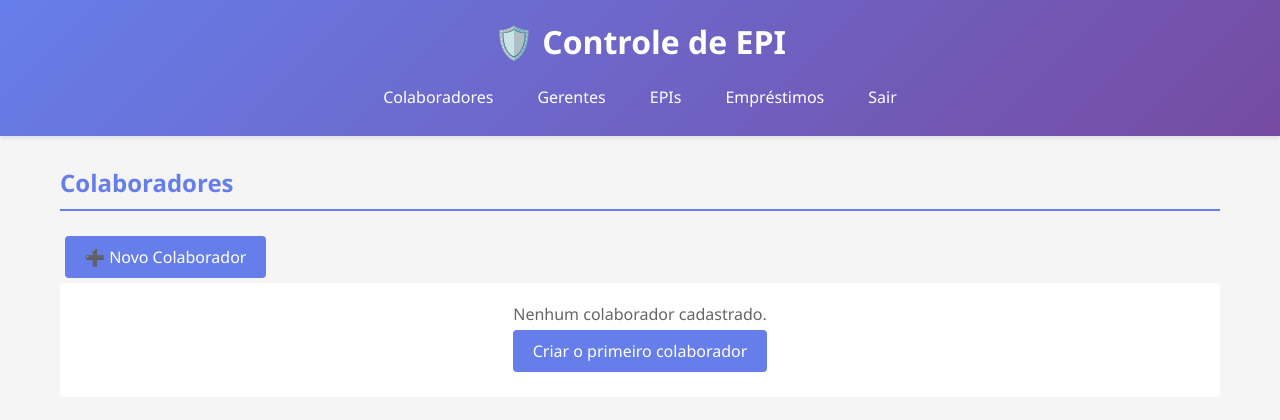
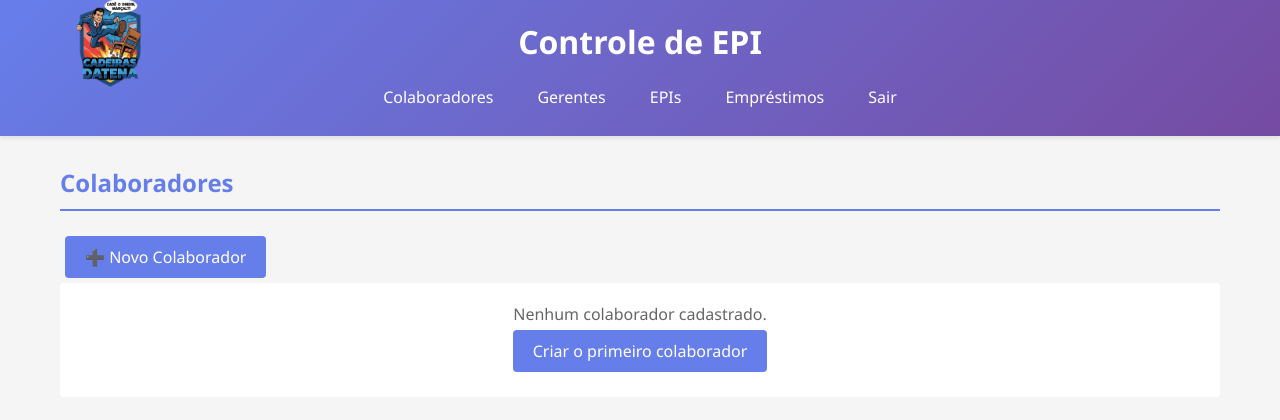
Before and after one commit to danielschia/controle_epi, a Django app: page /epi_admin/colaboradores/ in a window 1280 px wide. Shown: the top 420 px of the page. Run offline with Django 5.2, Linux system fonts and the light colour scheme; a user stored in the database is signed in; data that the repository does not hold is empty.

Commit message:
adicionar logo

```diff
--- a/epi_admin/static/epi_admin/css/styles.css
+++ b/epi_admin/static/epi_admin/css/styles.css
@@ -16,9 +16,30 @@ header {
     box-shadow: 0 2px 4px rgba(0,0,0,0.1);
     margin-bottom: 30px;
 }
+.header-content {
+    max-width: 1200px;
+    margin: 0 auto;
+    padding: 0 20px;
+    position: relative;
+}
+.logo-section {
+    display: flex;
+    align-items: center;
+    gap: 20px;
+    margin-bottom: 15px;
+    justify-content: center;
+    position: relative;
+}
+img.logo {
+    height: 100px;
+    width: auto;
+    max-height: 100px;
+    object-fit: contain;
+    position: absolute;
+    left: 0;
+}
 header h1 {
-    text-align: center;
-    margin-bottom: 15px;
+    margin: 0;
 }
 header h1 a {
     color: white;
--- a/epi_admin/templates/epi_admin/base.html
+++ b/epi_admin/templates/epi_admin/base.html
@@ -12,7 +12,12 @@
 </head>
 <body>
     <header>
-        <h1><a href="{% url 'colaborador_list' %}">🛡️ Controle de EPI</a></h1>
+        <div class="header-content">
+            <div class="logo-section">
+                <!-- Logo: coloque logo.png ou logo.svg na pasta static/epi_admin/images/ -->
+                <img src="{% static 'epi_admin/images/logo.png' %}" alt="Logo Controle de EPI" class="logo">
+                <h1><a href="{% url 'colaborador_list' %}">Controle de EPI</a></h1>
+            </div>
             <nav>
                 <a href="{% url 'colaborador_list' %}">Colaboradores</a>
                 <a href="{% url 'gerente_list' %}">Gerentes</a>
@@ -24,6 +29,7 @@
                     <a href="{% url 'login' %}">Entrar</a>
                 {% endif %}
             </nav>
+        </div>
     </header>
     <main>
         {% if messages %}
```
Also changed, not shown: epi_admin/static/epi_admin/images/logo.png (added). Lines whose indentation alone changed are shown as unchanged.
